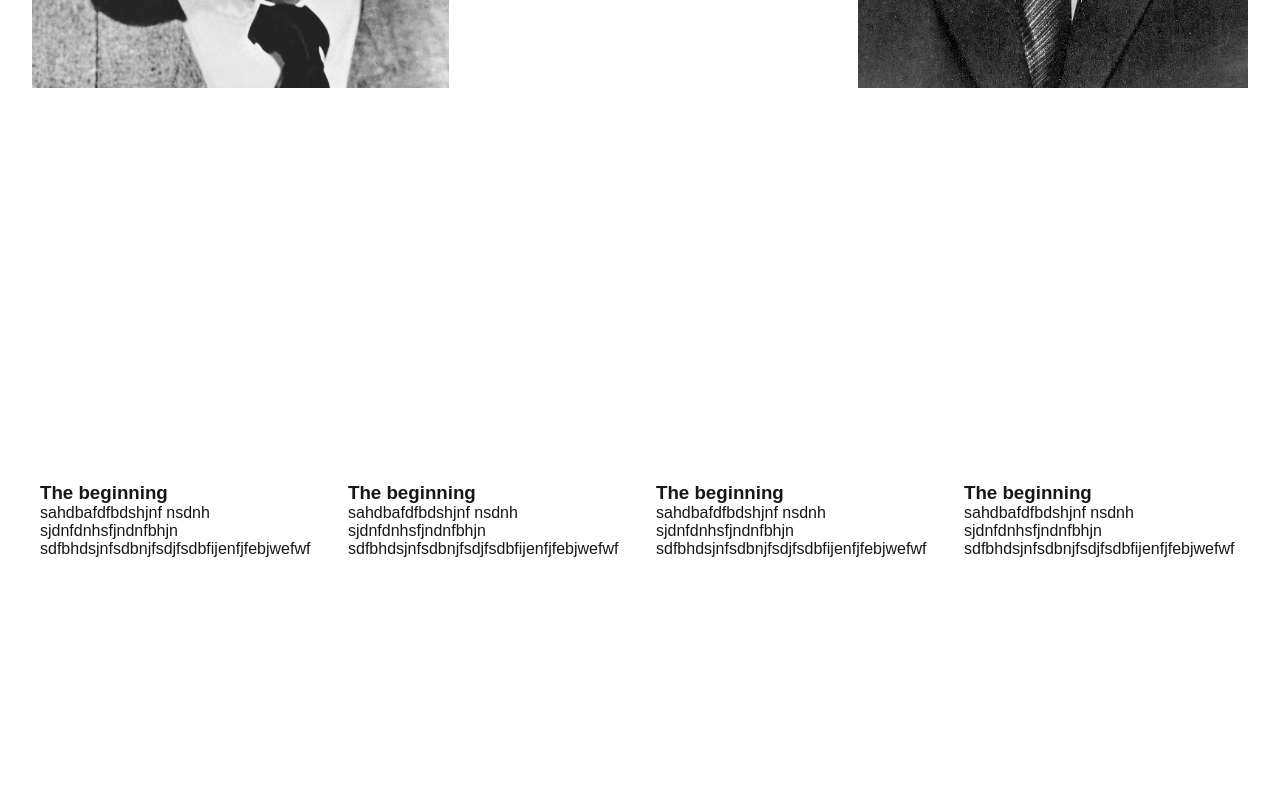
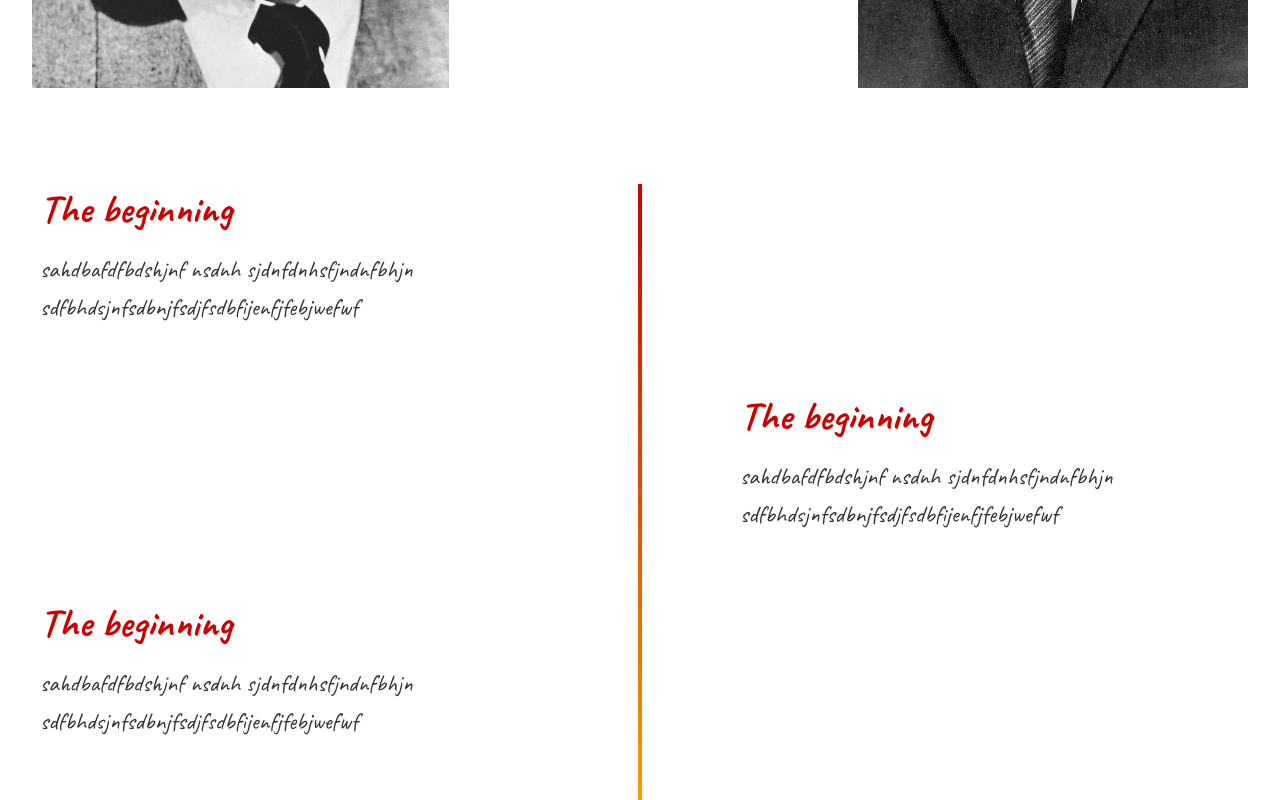
Before and after one commit to zyreoo/historycanbefun, a Next.js app: page / in a window 1280 px wide. Shown: the part 680-1480 px from the top of the page. Built offline with nearby package versions, Linux system fonts and the light colour scheme.

Commit message:
timeline bar and the right left containers

```diff
--- a/src/app/components/timeline.js
+++ b/src/app/components/timeline.js
@@ -2,6 +2,25 @@
 
 import styles from "./timeline.module.css";
 import { useEffect, useRef } from "react";
+
+const timelineData = [
+  {
+    title: "The beginning",
+    description: "sahdbafdfbdshjnf nsdnh sjdnfdnhsfjndnfbhjn sdfbhdsjnfsdbnjfsdjfsdbfijenfjfebjwefwf"
+  },
+  {
+    title: "The beginning",
+    description: "sahdbafdfbdshjnf nsdnh sjdnfdnhsfjndnfbhjn sdfbhdsjnfsdbnjfsdjfsdbfijenfjfebjwefwf"
+  },
+  {
+    title: "The beginning",
+    description: "sahdbafdfbdshjnf nsdnh sjdnfdnhsfjndnfbhjn sdfbhdsjnfsdbnjfsdjfsdbfijenfjfebjwefwf"
+  },
+  {
+    title: "The beginning",
+    description: "sahdbafdfbdshjnf nsdnh sjdnfdnhsfjndnfbhjn sdfbhdsjnfsdbnjfsdjfsdbfijenfjfebjwefwf"
+  }
+];
 
 export default function Home() {
   const itemRef = useRef([]);
@@ -28,48 +47,16 @@ export default function Home() {
     <div className={styles.page}>
       <main className={styles.main}>
         <div className={styles.timelineContainer}>
-          <div
-            className={styles.timelineDiv}
-            ref={(el) => (itemRef.current[0] = el)}
-          >
-            <h3 className={styles.title}>The beginning</h3>
-            <p>
-              sahdbafdfbdshjnf nsdnh sjdnfdnhsfjndnfbhjn
-              sdfbhdsjnfsdbnjfsdjfsdbfijenfjfebjwefwf
-            </p>
-          </div>
-
-          <div
-            className={styles.timelineDiv}
-            ref={(el) => (itemRef.current[1] = el)}
-          >
-            <h3 className={styles.title}>The beginning</h3>
-            <p>
-              sahdbafdfbdshjnf nsdnh sjdnfdnhsfjndnfbhjn
-              sdfbhdsjnfsdbnjfsdjfsdbfijenfjfebjwefwf
-            </p>
-          </div>
-          <div
-            className={styles.timelineDiv}
-            ref={(el) => (itemRef.current[2] = el)}
-          >
-            <h3 className={styles.title}>The beginning</h3>
-            <p>
-              sahdbafdfbdshjnf nsdnh sjdnfdnhsfjndnfbhjn
-              sdfbhdsjnfsdbnjfsdjfsdbfijenfjfebjwefwf
-            </p>
-          </div>
-
-          <div
-            className={styles.timelineDiv}
-            ref={(el) => (itemRef.current[3] = el)}
-          >
-            <h3 className={styles.title}>The beginning</h3>
-            <p>
-              sahdbafdfbdshjnf nsdnh sjdnfdnhsfjndnfbhjn
-              sdfbhdsjnfsdbnjfsdjfsdbfijenfjfebjwefwf
-            </p>
-          </div>
+          {timelineData.map((item, index) => (
+            <div
+              key={index}
+              className={`${styles.timelineDiv} ${index % 2 === 0 ? styles.left : styles.right}`}
+              ref={(el) => (itemRef.current[index] = el)}
+            >
+              <h3 className={styles.title}>{item.title}</h3>
+              <p>{item.description}</p>
+            </div>
+          ))}
         </div>
       </main>
     </div>
--- a/src/app/components/timeline.module.css
+++ b/src/app/components/timeline.module.css
@@ -1,38 +1,74 @@
 .page {
     width: 100%;
-    height: 100vh;
+    min-height: 100vh;
     display: flex;
-    align-items: center;
+    align-items: flex-start;
     justify-content: center;
     background-color: #FFFFFF;
+    padding: 4rem 2rem;
 }
 
 .main {
     display: flex;
-    align-items: center;
+    align-items: flex-start;
     justify-content: center;
     width: 100%;
-    height: 100%;
-    padding: 2rem;
+    max-width: 1200px;
 }
 
 .timelineContainer {
     display: flex;
-    flex-direction: row;
-    flex-wrap: wrap;
-    align-items: center;
-    justify-content: center;
+    flex-direction: column;
     width: 100%;
-    max-width: 1200px;
-    gap: 2rem;
+    position: relative;
+}
+
+.timelineContainer::before {
+    content: '';
+    position: absolute;
+    left: 50%;
+    top: 0;
+    bottom: 0;
+    width: 4px;
+    background: linear-gradient(to bottom, #CC0000, #FFD700);
+    transform: translateX(-50%);
+    z-index: 0;
 }
 
 .timelineDiv {
-    flex: 1;
+    width: 45%;
     max-width: 500px;
+    margin-bottom: 4rem;
     opacity: 0;
     transition: all 0.6s ease;
     transform: translateY(40px);
+    position: relative;
+    z-index: 1;
+}
+
+.timelineDiv.left {
+    align-self: flex-start;
+}
+
+.timelineDiv.right {
+    align-self: flex-end;
+}
+
+.timelineDiv .title {
+    color: #CC0000;
+    font-family: var(--font-caveat), cursive;
+    font-size: 2.5rem;
+    font-weight: 700;
+    margin: 0 0 1rem 0;
+}
+
+.timelineDiv p {
+    color: #333;
+    font-size: 1.5rem;
+    line-height: 1.6;
+    margin: 0;
+    font-family: var(--font-caveat), cursive;
+
 }
 
 .show{
```
